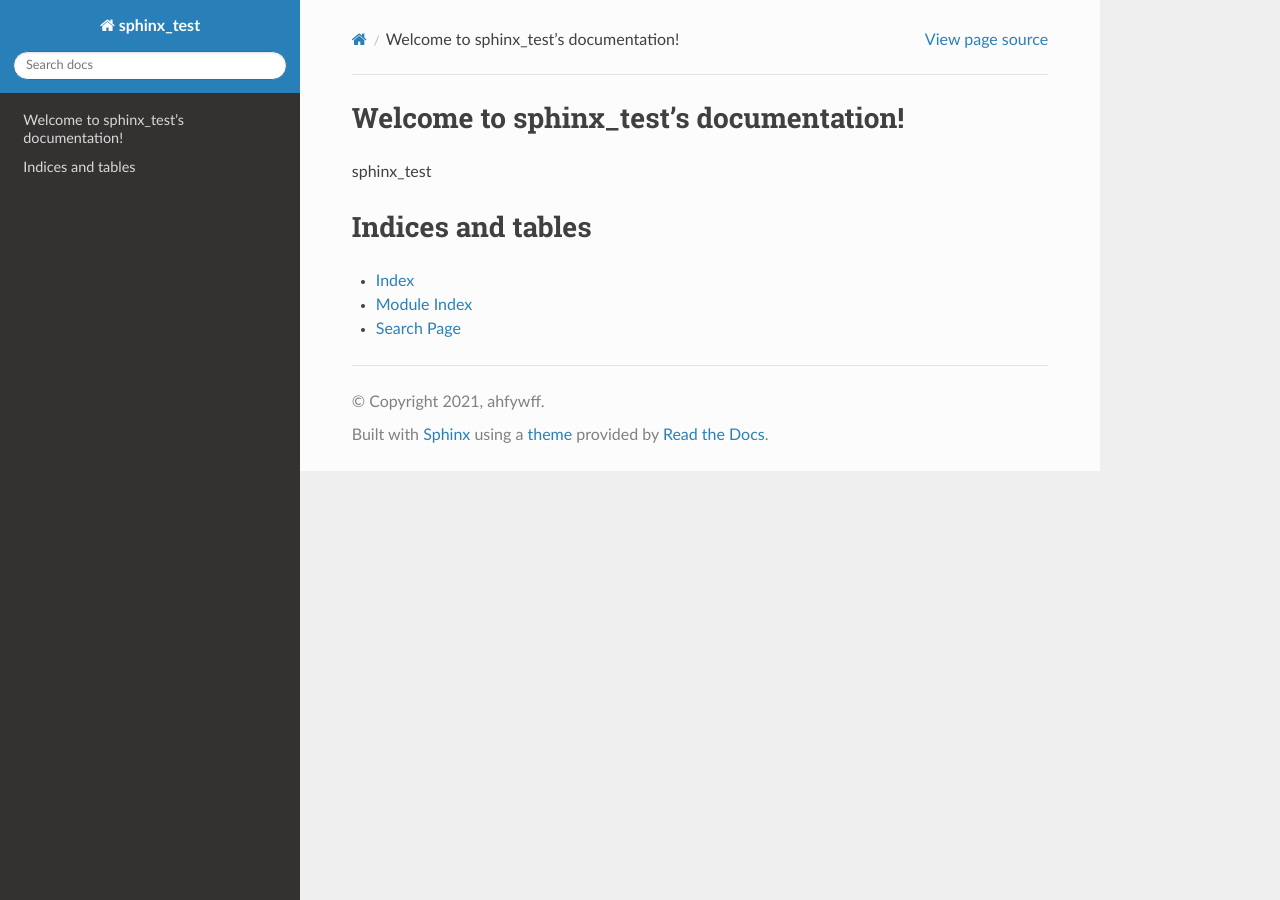
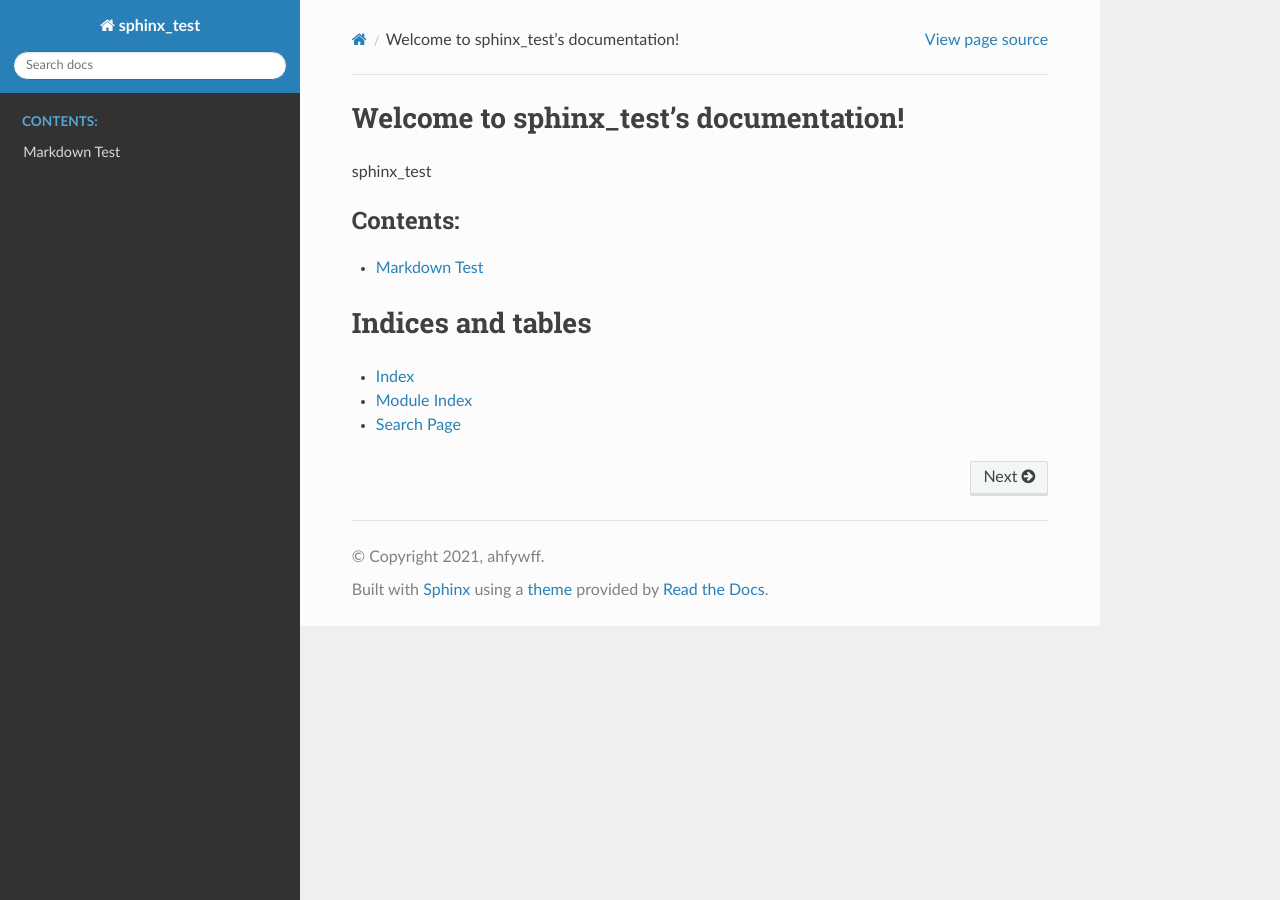
Before and after one commit to ahfywff/sphinx-test, a Sphinx documentation site: the page built from source/index.rst, in a window 1280 px wide. Built offline with Sphinx 7.4.7 and the Read the Docs theme 2.0.0, drawn with Linux system fonts in a browser that asks for light colours.

Commit message:
markdown support

```diff
--- a/requirements.txt
+++ b/requirements.txt
@@ -1,2 +1,4 @@
 sphinx
 sphinx_rtd_theme
+recommonmark
+sphinx_markdown_tables
--- a/source/conf.py
+++ b/source/conf.py
@@ -15,7 +15,7 @@
 # import os
 # import sys
 # sys.path.insert(0, os.path.abspath('.'))
-
+from recommonmark.parser import CommonMarkParser
 
 # -- Project information -----------------------------------------------------
 
@@ -39,6 +39,8 @@
 # extensions coming with Sphinx (named 'sphinx.ext.*') or your custom
 # ones.
 extensions = [
+    'recommonmark',
+    'sphinx_markdown_tables'
 ]
 
 # Add any paths that contain templates here, relative to this directory.
@@ -48,7 +50,10 @@
 # You can specify multiple suffix as a list of string:
 #
 # source_suffix = ['.rst', '.md']
-source_suffix = '.rst'
+source_suffix = {
+    '.rst': 'restructuredtext',
+    '.md': 'markdown'
+}
 
 # The master toctree document.
 master_doc = 'index'
--- a/source/index.rst
+++ b/source/index.rst
@@ -12,6 +12,8 @@
    :maxdepth: 2
    :caption: Contents:
 
+   markdown_test.md
+
 
 
 Indices and tables
```
Also changed, not shown: source/markdown_test.md (added, +7 -0 lines).
